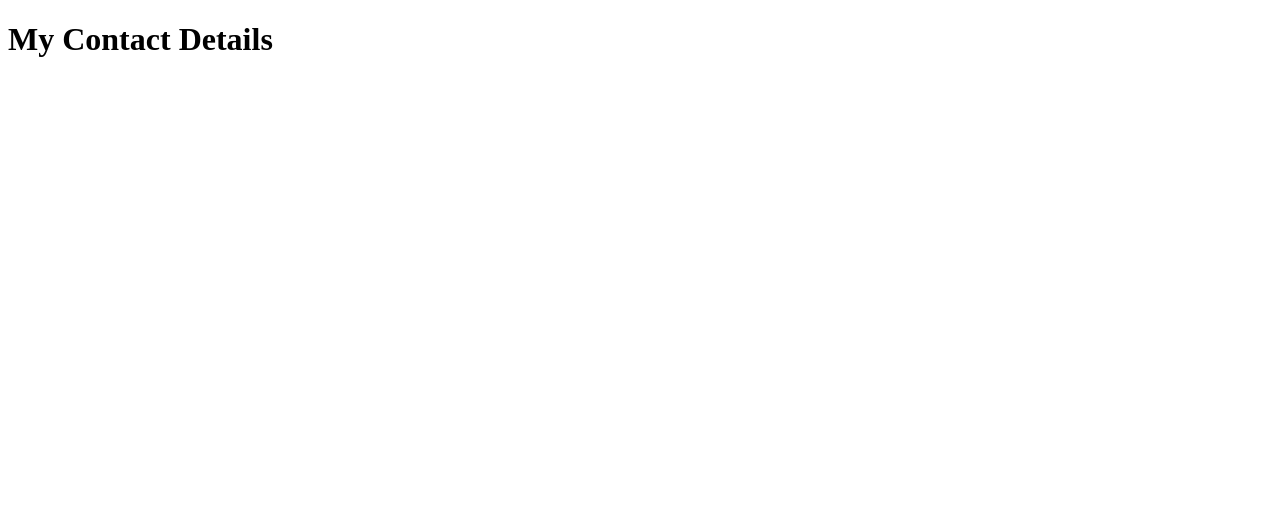
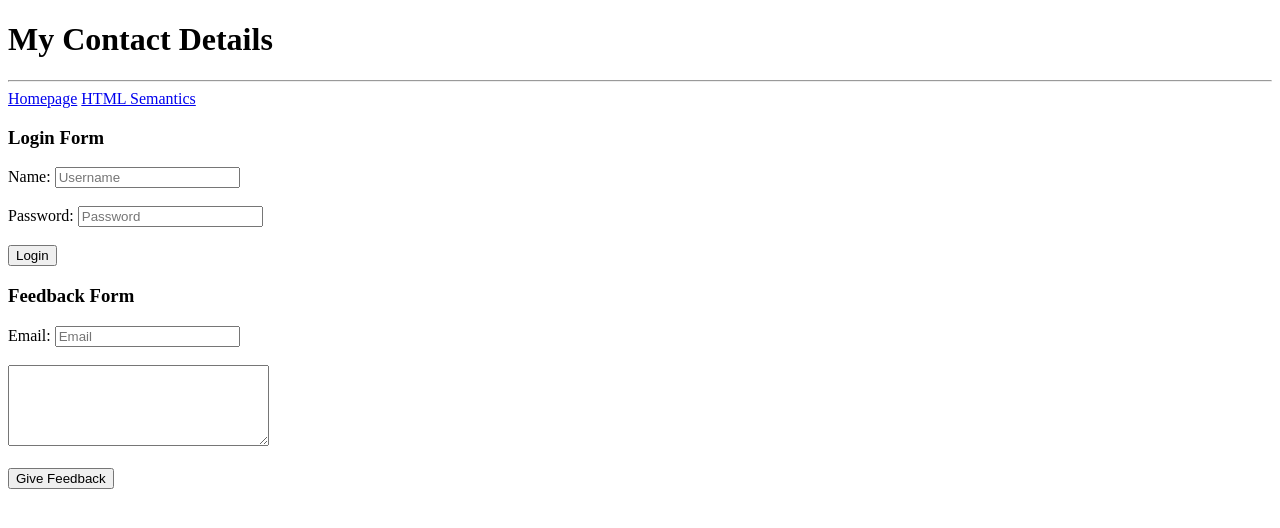
Before and after one commit to Gichana565/HTMLSession, a plain HTML site: page contact.html in a window 1280 px wide. Drawn offline with Linux system fonts and the light colour scheme.

Commit message:
Added a form in both contact and semantic html pages, buttons for submitting, navigation sections, dropdown menu, an emoji icon at the footer and a textarea box for feedback input.

```diff
--- a/contact.html
+++ b/contact.html
@@ -6,5 +6,42 @@
     </head>
     <body>
         <h1>My Contact Details</h1>
+        <hr>
+        <a href="index.html">Homepage</a>
+        <a href="semantic.html">HTML Semantics</a>
+
+        <form>
+            <h3>Login Form</h3>
+            <label>Name:</label>
+            <!--placeholder is used as a tip to an entry field-->
+            <input type="text" placeholder="Username">
+
+            <br><br>
+            <label> Password: </label>
+            <input type="password" placeholder="Password">
+            <br><br>
+
+            <!--
+                <button>Login</button>
+            -->
+            <input type="submit" value="Login">
+
+            <!--This is the feedback area-->
+            <form>
+                <h3>Feedback Form</h3>
+                <label>Email:</label>
+                <input type="email" placeholder="Email">
+                <br><br>
+
+                <!--textarea is used to write paragraphs-->
+                <textarea name="Feedback" cols="30" rows="5" placeholder="Feedback">
+
+                </textarea>
+
+                <br><br>
+                <input type="submit" value="Give Feedback">
+            </form>
+
+        </form>
     </body>
 </html>
```
Also changed, not shown: semantic.html (+17 -0 lines).
